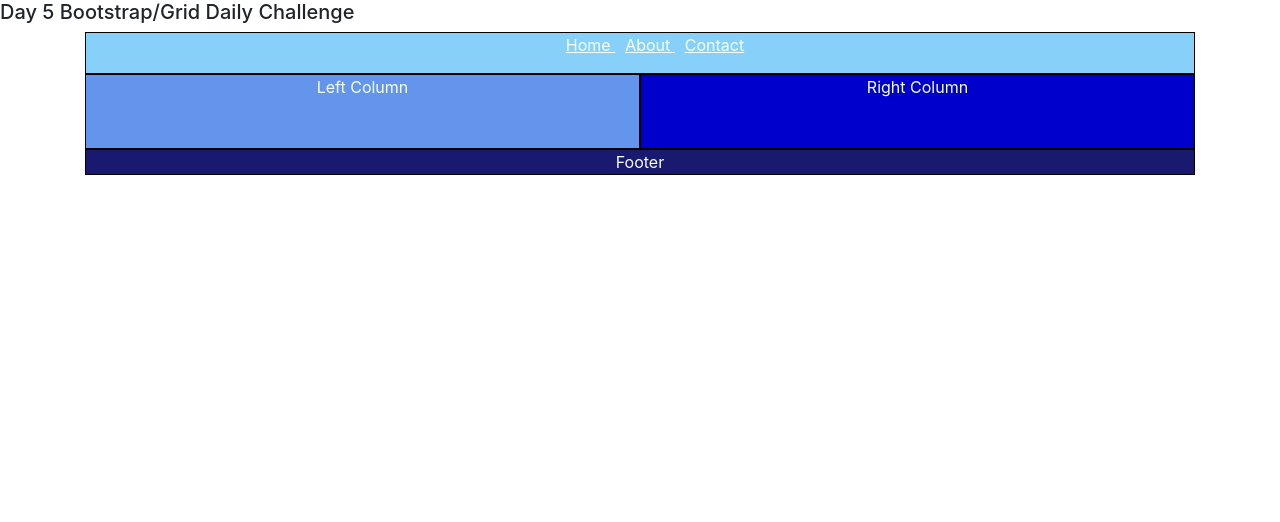
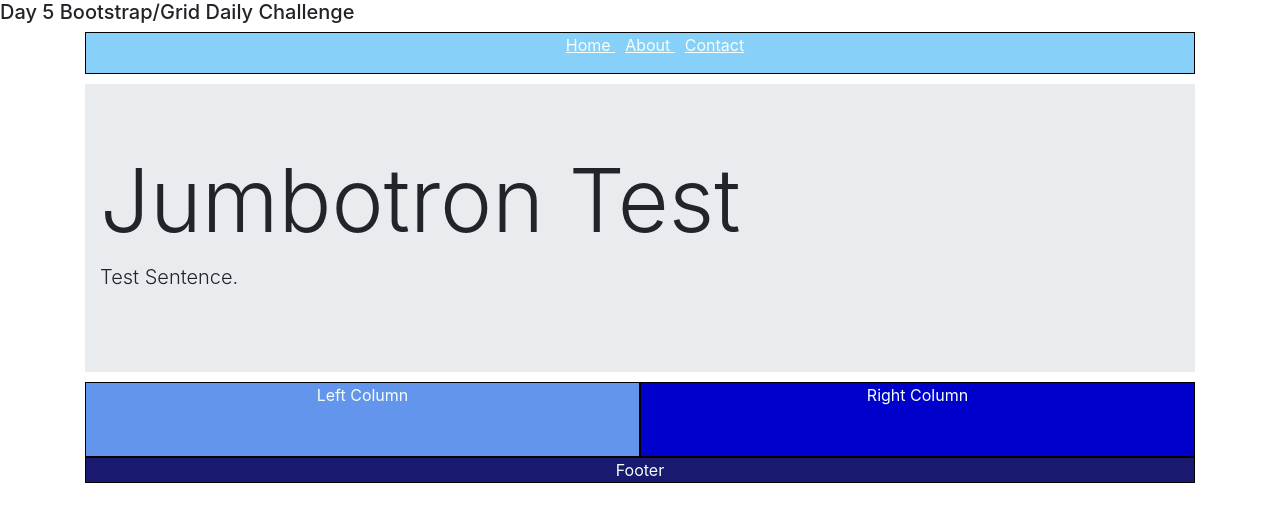
Before and after one commit to rickeylynch/collab-practice, a plain HTML site: page index.html in a window 1280 px wide. Drawn offline with nearby package versions, Linux system fonts and the light colour scheme.

Commit message:
add: jumbtron to index.html, add: 10px padding to top and bottom of jumbotron. (#4)
Looks great. Good job.

```diff
--- a/CSS/style.css
+++ b/CSS/style.css
@@ -9,6 +9,11 @@ li {
     display: inline;
     text-decoration: underline;
     padding-right: 10px;
+}
+
+.jumbotron {
+    margin-top: 10px;
+    margin-bottom: 10px;
 }
 
 .col-6 {
--- a/index.html
+++ b/index.html
@@ -21,6 +21,14 @@
         </ul>
       </nav>
     </div>
+    <div class="container">
+    <div class="jumbotron jumbotron-fluid">
+      <div class="container">
+        <h1 class="display-2">Jumbotron Test</h1>
+        <p class="lead">Test Sentence.</p>
+      </div>
+    </div>
+  </div>
     <div class="container">
       <div class="row no-gutters">
         <div class="col-6 left-column">
```
